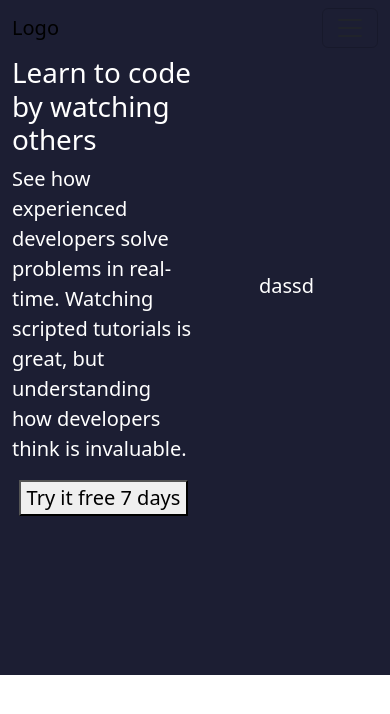
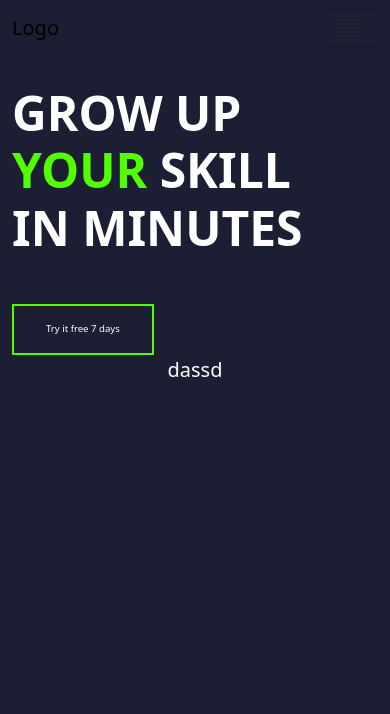
Before and after one commit to PranavShelke4/spoken_english_web, a React (Create React App) app: page / in a window 390 px wide. Shown: the top 714 px of the page. Built offline with nearby package versions, Linux system fonts and the light colour scheme; the HTML template or start-up script is replaced by a standard one.

Commit message:
Update header design and content

```diff
--- a/src/Component/Header.js
+++ b/src/Component/Header.js
@@ -8,15 +8,10 @@ function Header() {
       <Container>
         <div className="header-boxs">
           <div className="left-box">
-            <h1>Learn to code by watching others</h1>
-            <p>
-              See how experienced developers solve problems in real-time.
-              Watching scripted tutorials is great, but understanding how
-              developers think is invaluable.
-            </p>
-            <div className="button-box">
-              <button>Try it free 7 days</button>
-            </div>
+            <h1>GROW UP <br /><span>YOUR</span> SKILL<br /> IN MINUTES</h1>
+
+              <button className="header-button">Try it free 7 days</button>
+
           </div>
           <div className="right-box">dassd</div>
         </div>
--- a/src/Style/header.css
+++ b/src/Style/header.css
@@ -1,6 +1,6 @@
 .header {
     background-color: rgba(28, 30, 51, 1) ;
-    height: 80vh;
+    height: 90vh;
     font-size: 20px;
     color: white;
     padding-top: 5%;
@@ -12,14 +12,9 @@
     align-items: center;
     flex-direction: row;
     height: 100%;
-    padding-top: 10%;
 }
 
 .left-box {
-    display: flex;
-    justify-content: center;
-    align-items: center;
-    flex-direction: column;
     width: 50%;
 }
 
@@ -30,3 +25,56 @@
     flex-direction: column;
     width: 50%;
 }
+
+.left-box h1 {
+    font-size: 5rem;
+    margin-bottom: 1rem;
+    margin-top: 4rem;
+    font-weight: 700 !important;
+}
+
+.left-box span {
+    font-size: 5rem;
+    font-weight: 700 !important;
+    color: #52FF00;
+}
+
+.header-button {
+    background-color: transparent !important;
+    font-size: 1.3rem !important;
+    border: solid 2px rgba(82, 255, 0, 1) !important;
+    margin-top: 2rem;
+    padding: 1rem 2rem;
+    color: white;
+}
+
+.header-button:hover {
+    background-color: rgba(82, 255, 0, 1) !important;
+    color: black !important;
+}
+
+@media screen and (max-width: 768px) {
+    .header {
+        height: 100vh;
+    }
+    .header-boxs {
+        flex-direction: column;
+    }
+    .left-box {
+        width: 100%;
+    }
+    .right-box {
+        width: 100%;
+    }
+    .left-box h1 {
+        font-size: 3rem;
+    }
+    .left-box span {
+        font-size: 3rem;
+    }
+    .header-button {
+        margin-top: 2rem;
+        font-size: 0.6rem !important;
+    }
+
+}
```
